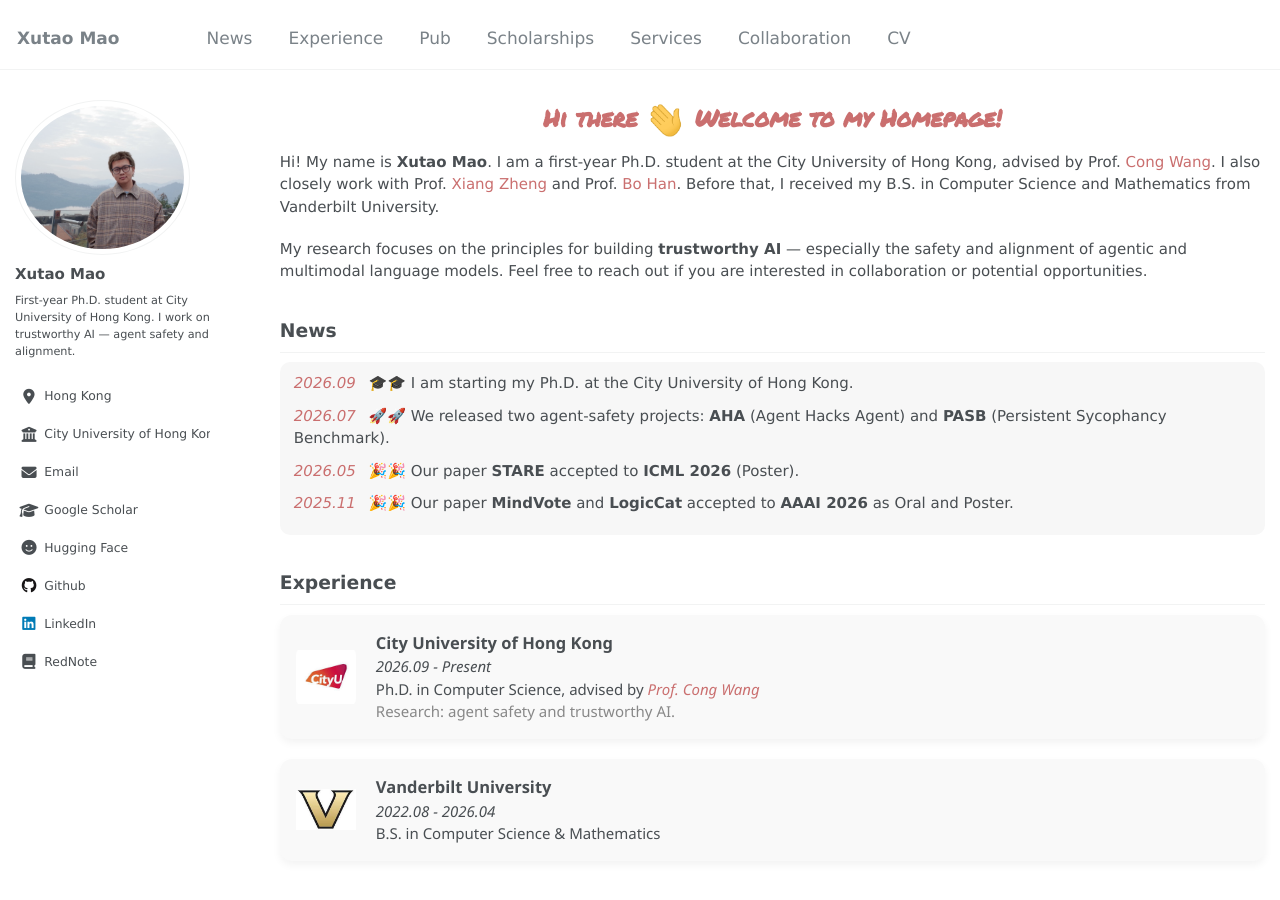
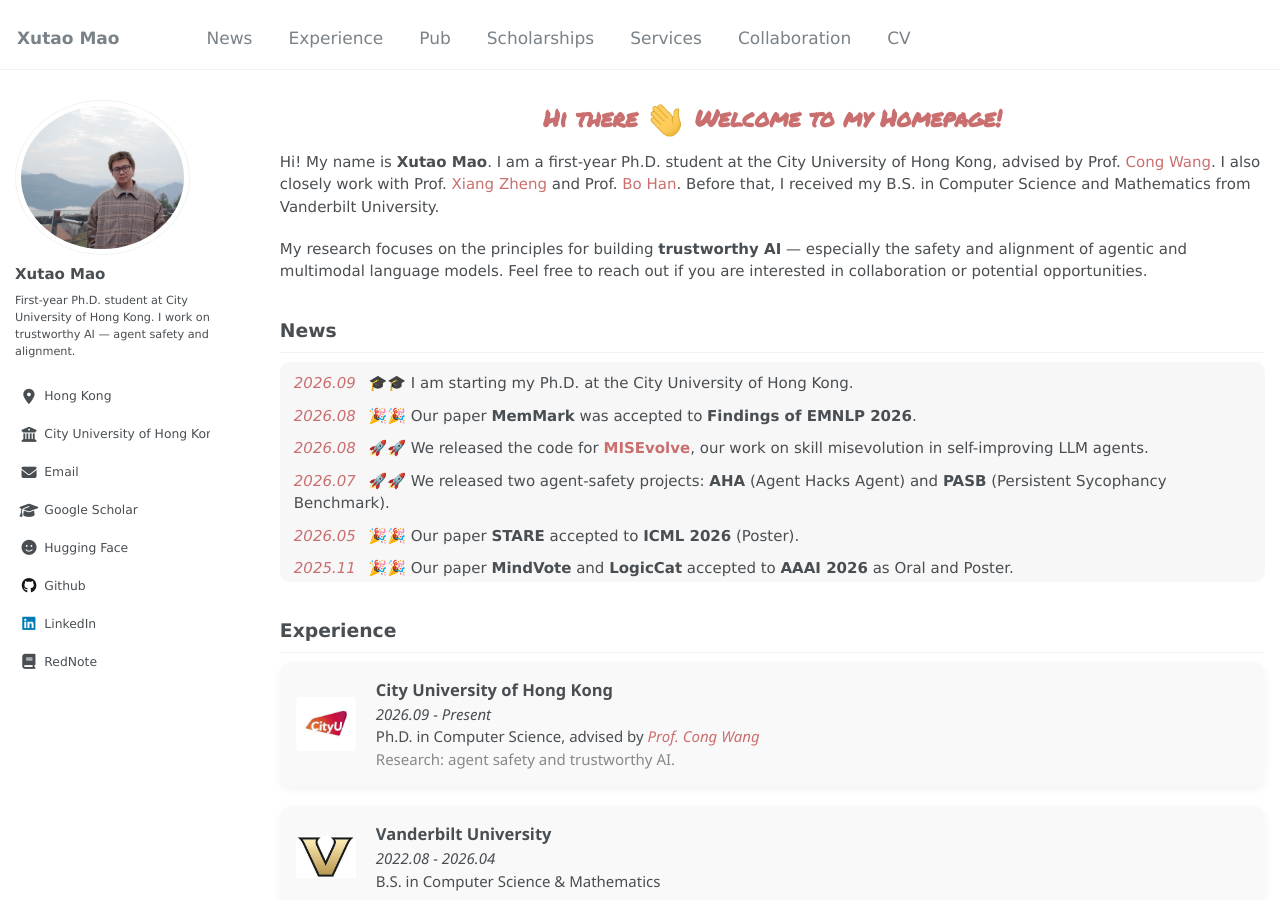
Before and after one commit to henrymao2004/henrymao2004.github.io, a Jekyll site: the page built from _pages/about.md, in a window 1280 px wide and 900 px high. Built offline with Jekyll 4.4.1, drawn with Linux system fonts in a browser that asks for light colours; some web fonts are replaced.

Commit message:
Update MemMark and MISEvolve homepage entries

```diff
--- a/_pages/about.md
+++ b/_pages/about.md
@@ -18,6 +18,8 @@
 <div class="news-box">
   <ul class="news-list">
 <li><span class="news-date"><em>2026.09</em></span> 🎓🎓 I am starting my Ph.D. at the City University of Hong Kong.</li>
+<li><span class="news-date"><em>2026.08</em></span> 🎉🎉 Our paper <strong>MemMark</strong> was accepted to <strong>Findings of EMNLP 2026</strong>.</li>
+<li><span class="news-date"><em>2026.08</em></span> 🚀🚀 We released the code for <a href="https://github.com/henrymao2004/misevolve" target="_blank"><strong>MISEvolve</strong></a>, our work on skill misevolution in self-improving LLM agents.</li>
 <li><span class="news-date"><em>2026.07</em></span> 🚀🚀 We released two agent-safety projects: <strong>AHA</strong> (Agent Hacks Agent) and <strong>PASB</strong> (Persistent Sycophancy Benchmark).</li>
 <li><span class="news-date"><em>2026.05</em></span> 🎉🎉 Our paper <strong>STARE</strong> accepted to <strong>ICML 2026</strong> (Poster).</li>
 <li><span class="news-date"><em>2025.11</em></span> 🎉🎉 Our paper <strong>MindVote</strong> and <strong>LogicCat</strong> accepted to <strong>AAAI 2026</strong> as Oral and Poster.</li>
@@ -194,16 +196,16 @@
       <span class="pub-list-links"><a href="https://arxiv.org/abs/2605.03354" target="_blank">[arXiv]</a></span>
     </li>
     <li>
-      <span class="pub-list-badge">Preprint</span>
+      <span class="pub-list-badge">EMNLP 2026 Findings</span>
       <span class="pub-list-title">MemMark: State-Evolution Attribution Watermarking for Agent Long-Term Memory Systems</span><br>
       <span class="pub-list-authors">Haobo Zhang*, <strong>Xutao Mao*</strong>, Guangyuan Dong, Ziwei Li&dagger;, Xuanbo Su, Kaijie Chen, Jing Yang, Zheng Lin</span>
-      <span class="pub-list-links"><a href="https://arxiv.org/abs/2605.25002" target="_blank">[arXiv]</a></span>
+      <span class="pub-list-links"><a href="https://arxiv.org/abs/2605.25002" target="_blank">[arXiv]</a><a href="https://github.com/zhb0119/MemMark" target="_blank">[code]</a><a href="https://henrymao2004.github.io/MemMark/" target="_blank">[project]</a></span>
     </li>
     <li>
       <span class="pub-list-badge">Preprint</span>
       <span class="pub-list-title">Practice Makes Unsafe: Skill Misevolution in Self-Improving LLM Agents</span><br>
       <span class="pub-list-authors"><strong>Xutao Mao</strong>, Liangjie Zhao, Xiang Zheng&dagger;, Cong Wang&dagger;</span>
-      <span class="pub-list-links"><a href="https://arxiv.org/abs/2608.12851" target="_blank">[arXiv]</a></span>
+      <span class="pub-list-links"><a href="https://arxiv.org/abs/2608.12851" target="_blank">[arXiv]</a><a href="https://github.com/henrymao2004/misevolve" target="_blank">[code]</a></span>
     </li>
     <li>
       <span class="pub-list-badge">Preprint</span>
```
